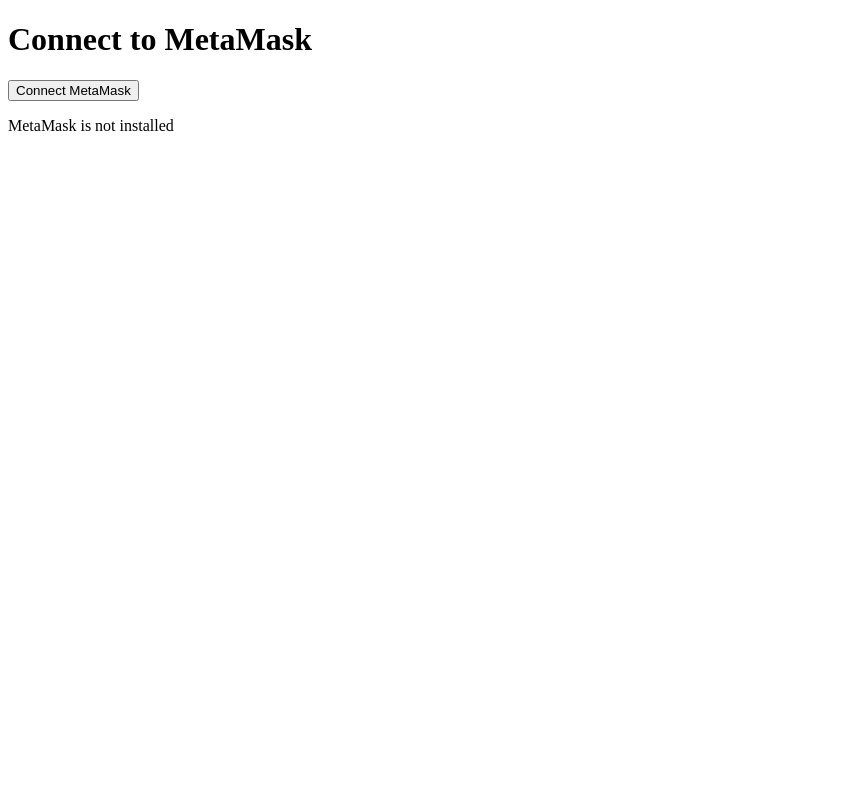
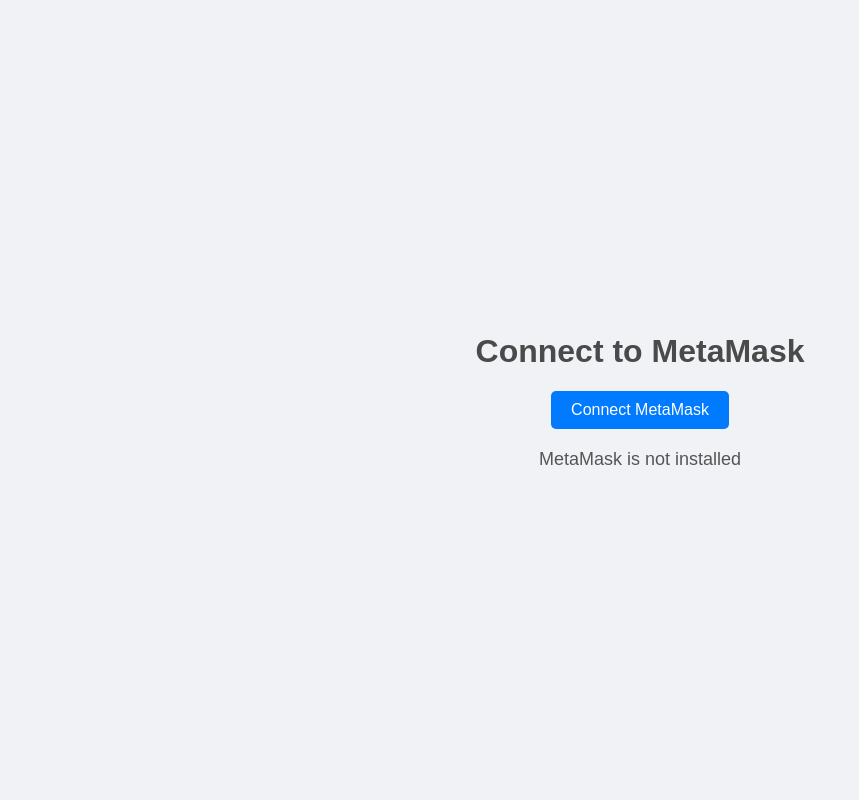
Before and after one commit to Phanurat/flask-sm-web3, a Flask app: page / in a window 1280 px wide. Shown: the whole page, without its empty margins (0-859 px from the left). Run offline with Flask 3, Linux system fonts and the light colour scheme; some libraries are stand-ins or nearby versions.

Commit message:
connect metamask

```diff
--- a/templates/index.html
+++ b/templates/index.html
@@ -3,7 +3,41 @@
 <head>
     <meta charset="UTF-8">
     <meta name="viewport" content="width=device-width, initial-scale=1.0">
-    <title>MetaMask Connect</title>
+    <title>Connect to MetaMask</title>
+    <style>
+        body {
+            font-family: Arial, sans-serif;
+            display: flex;
+            flex-direction: column;
+            align-items: center;
+            justify-content: center;
+            min-height: 100vh;
+            margin: 0;
+            background-color: #f0f2f5;
+            color: #333;
+        }
+        h1 {
+            color: #4a4a4a;
+        }
+        #connectButton {
+            background-color: #007bff;
+            border: none;
+            color: white;
+            padding: 10px 20px;
+            font-size: 16px;
+            cursor: pointer;
+            border-radius: 5px;
+            transition: background-color 0.3s;
+        }
+        #connectButton:hover {
+            background-color: #0056b3;
+        }
+        #status {
+            margin-top: 20px;
+            font-size: 18px;
+            color: #555;
+        }
+    </style>
 </head>
 <body>
     <h1>Connect to MetaMask</h1>
```
